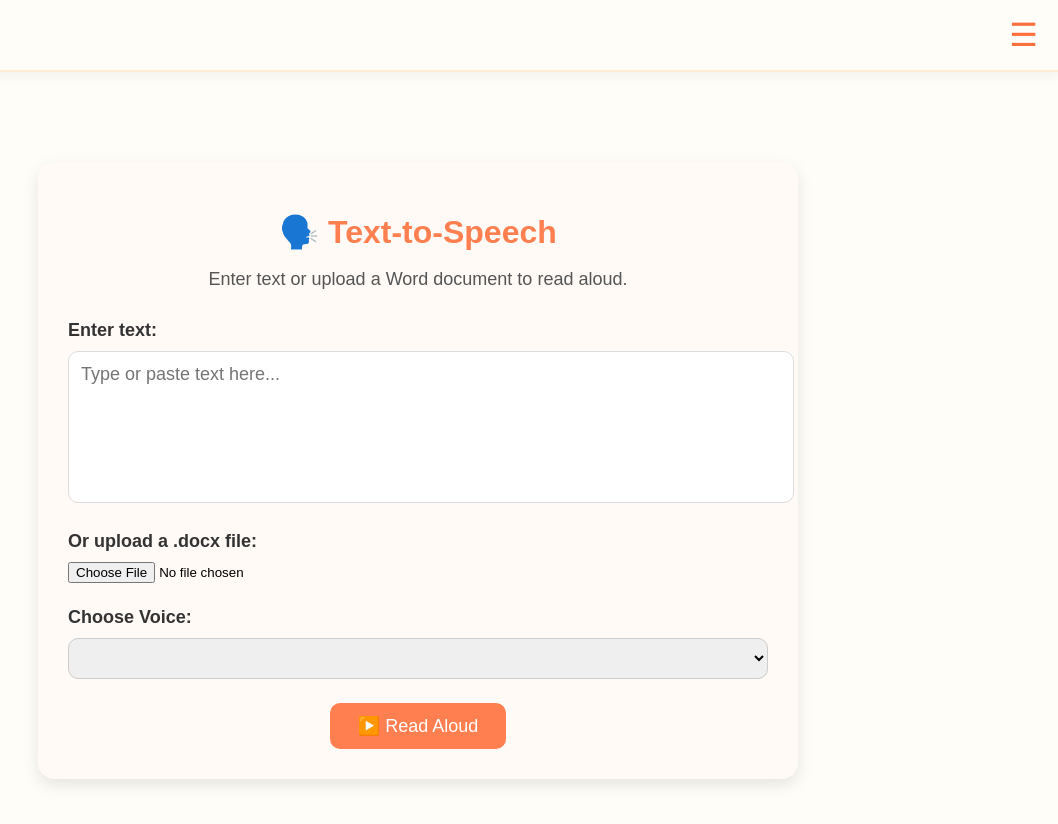
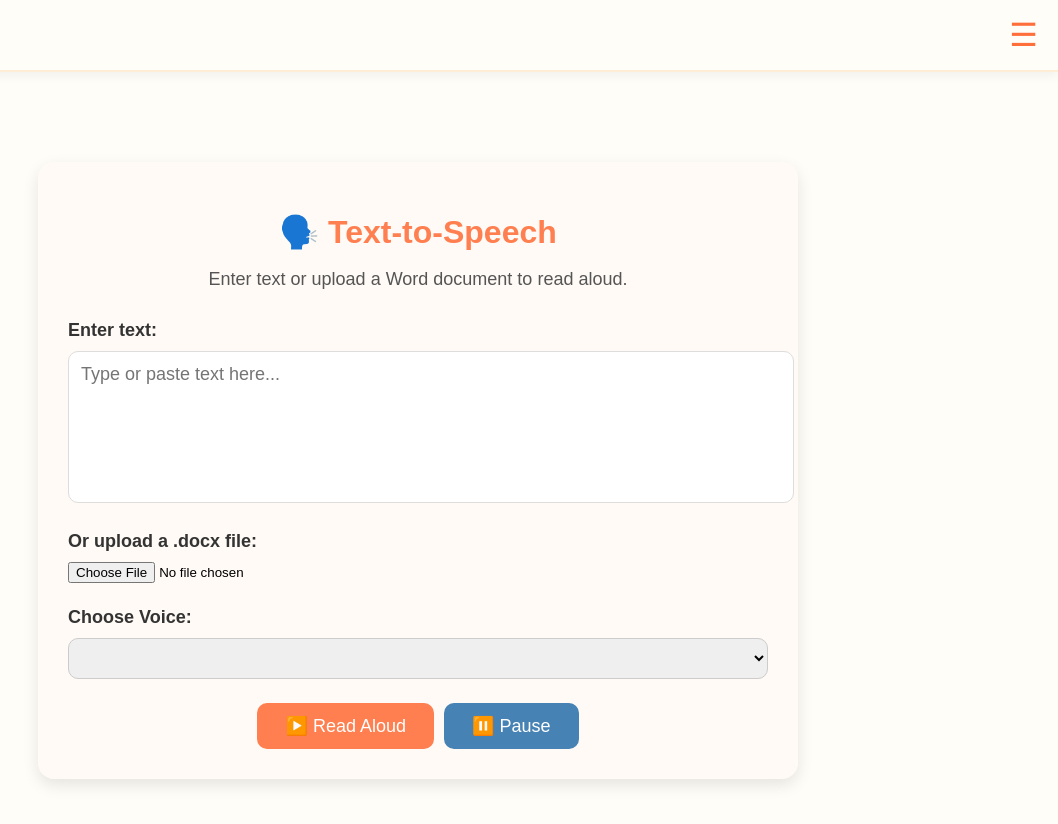
Before and after one commit to nicsohlame/enabled, a React (Create React App) app: page /text-to-speech in a window 1280 px wide. Shown: the top 824 px of the page, without its empty margins (222-1280 px from the left). Built offline with nearby package versions, Linux system fonts and the light colour scheme.

Commit message:
added pause/resume button to TextToSpeech

```diff
--- a/src/components/Home.jsx
+++ b/src/components/Home.jsx
@@ -1,10 +1,12 @@
-import { Link } from 'react-router-dom';
+import { Link } from "react-router-dom";
 
 function Home() {
   return (
     <div style={styles.container}>
       <h1 style={styles.title}>Enabled</h1>
-      <p style={styles.subtext}>Empowering inclusive learning, one tool at a time.</p>
+      <p style={styles.subtext}>
+        Empowering inclusive learning, one tool at a time.
+      </p>
 
       <div style={styles.linksWrapper}>
         <Link to="/transcription" style={styles.linkButton}>
@@ -12,7 +14,10 @@ function Home() {
         </Link>
 
         <Link to="/text-to-speech" style={styles.linkButton}>
-          🗣️ Try Text-to-Speech
+          🗣️ Text-to-Speech
+        </Link>
+        <Link to="/sign-language" style={styles.linkButton}>
+          👋 Sign Language
         </Link>
       </div>
     </div>
@@ -21,47 +26,47 @@ function Home() {
 
 const styles = {
   container: {
-    textAlign: 'center',
-    marginTop: '100px',
-    fontFamily: 'Arial Rounded MT Bold, sans-serif',
-    backgroundColor: '#fff3e6',
-    padding: '60px 20px',
-    borderRadius: '20px',
-    boxShadow: '0 6px 16px rgba(0,0,0,0.05)',
-    maxWidth: '700px',
-    marginLeft: 'auto',
-    marginRight: 'auto',
+    textAlign: "center",
+    marginTop: "100px",
+    fontFamily: "Arial Rounded MT Bold, sans-serif",
+    backgroundColor: "#fff3e6",
+    padding: "60px 20px",
+    borderRadius: "20px",
+    boxShadow: "0 6px 16px rgba(0,0,0,0.05)",
+    maxWidth: "700px",
+    marginLeft: "auto",
+    marginRight: "auto",
   },
   title: {
-    fontSize: '60px',
-    marginBottom: '10px',
-    background: 'linear-gradient(to right, #ff7f50, #ff914d)',
-    WebkitBackgroundClip: 'text',
-    WebkitTextFillColor: 'transparent',
-    textShadow: '1px 1px 6px rgba(255, 150, 100, 0.3)',
+    fontSize: "60px",
+    marginBottom: "10px",
+    background: "linear-gradient(to right, #ff7f50, #ff914d)",
+    WebkitBackgroundClip: "text",
+    WebkitTextFillColor: "transparent",
+    textShadow: "1px 1px 6px rgba(255, 150, 100, 0.3)",
   },
   subtext: {
-    fontSize: '20px',
-    color: '#333',
-    marginBottom: '40px',
+    fontSize: "20px",
+    color: "#333",
+    marginBottom: "40px",
   },
   linksWrapper: {
-    display: 'flex',
-    flexDirection: 'column',
-    gap: '16px',
-    alignItems: 'center',
+    display: "flex",
+    flexDirection: "column",
+    gap: "16px",
+    alignItems: "center",
   },
   linkButton: {
-    display: 'inline-block',
-    padding: '14px 28px',
-    fontSize: '18px',
-    backgroundColor: '#ff914d',
-    color: '#fff',
-    textDecoration: 'none',
-    borderRadius: '14px',
-    boxShadow: '0 4px 8px rgba(255,127,80,0.2)',
-    transition: 'background 0.2s ease',
-    width: 'fit-content',
+    display: "inline-block",
+    padding: "14px 28px",
+    fontSize: "18px",
+    backgroundColor: "#ff914d",
+    color: "#fff",
+    textDecoration: "none",
+    borderRadius: "14px",
+    boxShadow: "0 4px 8px rgba(255,127,80,0.2)",
+    transition: "background 0.2s ease",
+    width: "fit-content",
   },
 };
 
--- a/src/features/TextToSpeech.jsx
+++ b/src/features/TextToSpeech.jsx
@@ -4,8 +4,10 @@ import mammoth from "mammoth";
 function TextToSpeech() {
   const [text, setText] = useState("");
   const [isSpeaking, setIsSpeaking] = useState(false);
+  const [isPaused, setIsPaused] = useState(false); // New state for pause
   const [voices, setVoices] = useState([]);
   const [selectedVoice, setSelectedVoice] = useState(null);
+  const [utterance, setUtterance] = useState(null); // Track utterance
 
   // Load available voices on mount
   useEffect(() => {
@@ -28,20 +30,47 @@ function TextToSpeech() {
   const handleSpeak = () => {
     if (!text.trim()) return;
 
-    const utterance = new SpeechSynthesisUtterance(text);
-    utterance.rate = 1;
-    utterance.pitch = 1;
-    utterance.lang = "en-US";
+    // If currently paused, resume speech instead of creating new utterance
+    if (isPaused) {
+      speechSynthesis.resume();
+      setIsPaused(false);
+      return;
+    }
+
+    const newUtterance = new SpeechSynthesisUtterance(text);
+    newUtterance.rate = 1;
+    newUtterance.pitch = 1;
+    newUtterance.lang = "en-US";
 
     if (selectedVoice) {
-      utterance.voice = selectedVoice;
+      newUtterance.voice = selectedVoice;
     }
 
-    utterance.onstart = () => setIsSpeaking(true);
-    utterance.onend = () => setIsSpeaking(false);
+    newUtterance.onstart = () => {
+      setIsSpeaking(true);
+      setIsPaused(false);
+    };
+    newUtterance.onend = () => {
+      setIsSpeaking(false);
+      setIsPaused(false);
+      setUtterance(null);
+    };
 
     speechSynthesis.cancel(); // Stop any ongoing speech
-    speechSynthesis.speak(utterance);
+    speechSynthesis.speak(newUtterance);
+    setUtterance(newUtterance);
+  };
+
+  const handlePauseResume = () => {
+    if (!utterance) return; // Nothing to pause or resume
+
+    if (isPaused) {
+      speechSynthesis.resume();
+      setIsPaused(false);
+    } else {
+      speechSynthesis.pause();
+      setIsPaused(true);
+    }
   };
 
   const handleDocxUpload = async (e) => {
@@ -110,14 +139,27 @@ function TextToSpeech() {
 
       <button
         onClick={handleSpeak}
-        disabled={!text.trim() || isSpeaking}
+        disabled={!text.trim() || (isSpeaking && !isPaused)}
         style={{
           ...styles.button,
-          backgroundColor: isSpeaking ? "#ffa07a" : "#ff7f50",
-          cursor: isSpeaking ? "not-allowed" : "pointer",
+          backgroundColor: isSpeaking && !isPaused ? "#ffa07a" : "#ff7f50",
+          cursor: isSpeaking && !isPaused ? "not-allowed" : "pointer",
+          marginRight: "10px",
         }}
       >
-        {isSpeaking ? "🔊 Reading..." : "▶️ Read Aloud"}
+        {isSpeaking && !isPaused ? "🔊 Reading..." : "▶️ Read Aloud"}
+      </button>
+
+      <button
+        onClick={handlePauseResume}
+        disabled={!isSpeaking}
+        style={{
+          ...styles.button,
+          backgroundColor: isPaused ? "#6a9f7f" : "#4682b4",
+          cursor: !isSpeaking ? "not-allowed" : "pointer",
+        }}
+      >
+        {isPaused ? "▶️ Resume" : "⏸️ Pause"}
       </button>
     </div>
   );
```
